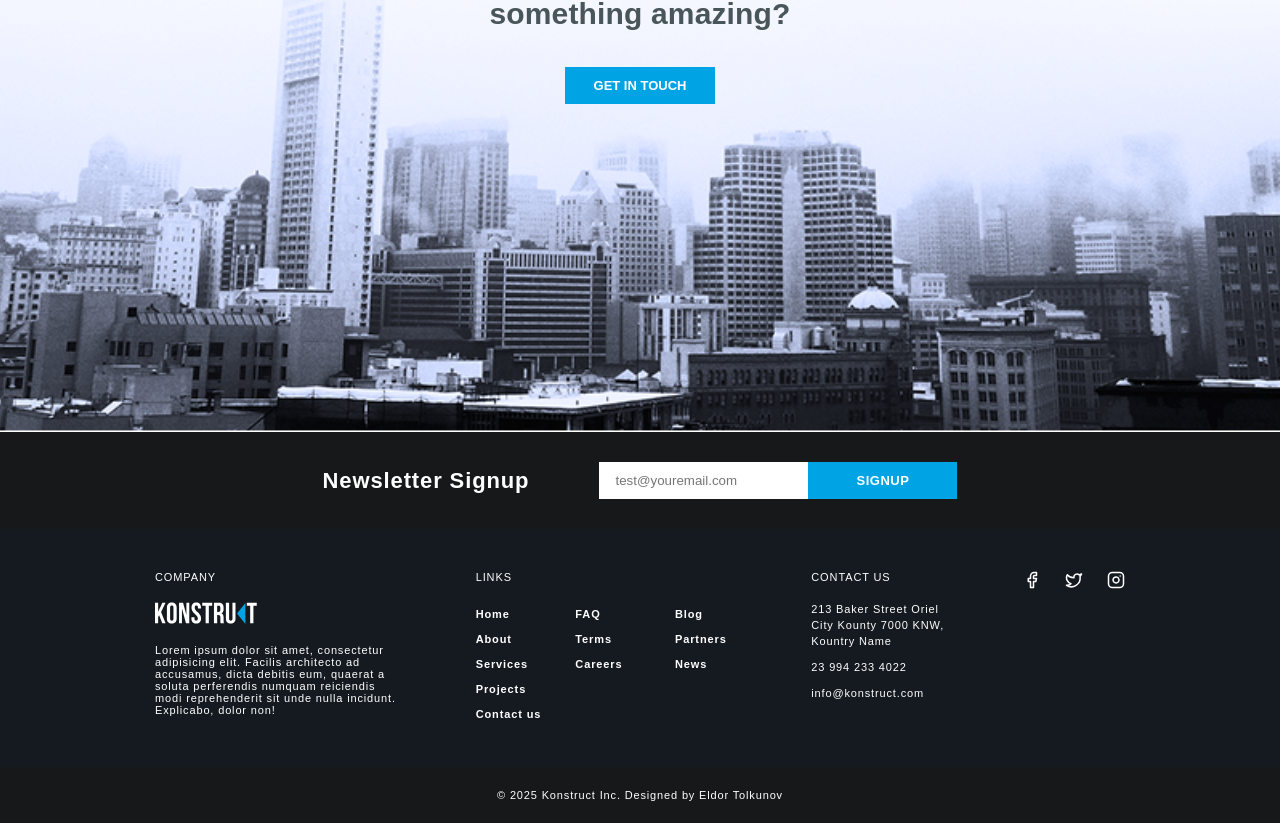
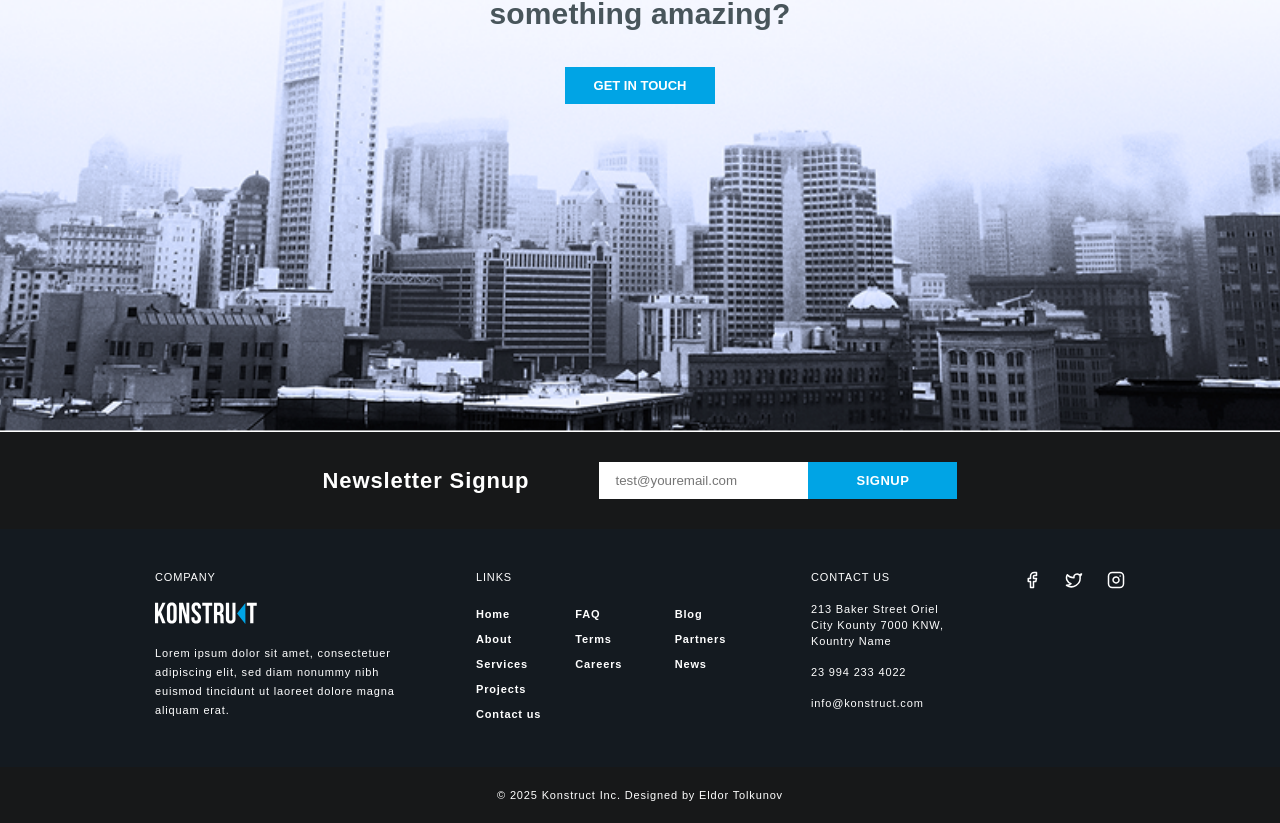
Before and after one commit to kot63328-lgtm/konstruct, a React (Vite) app: page / in a window 1280 px wide. Shown: the part 2235-3058 px from the top of the page. Built offline with nearby package versions, Linux system fonts and the light colour scheme.

Commit message:
fix: bug

```diff
--- a/src/components/Footer/Footer.css
+++ b/src/components/Footer/Footer.css
@@ -15,16 +15,17 @@
   }
 
   .footer__subtitle {
+    font-size: 11px;
     font-weight: 400;
-    font-size: 11px;
-    letter-spacing: 0.08em;
+    letter-spacing: 0.85px;
     color: #fff;
     margin-bottom: 19px;
   }
 
   .footer__desc {
+    font-size: 11px;
     font-weight: 400;
-    font-size: 11px;
+    line-height: 173%;
     letter-spacing: 0.85px;
     color: #fff;
     margin-top: 15px;
@@ -37,10 +38,10 @@
   }
 
   .footer__link {
+    font-size: 11px;
     font-weight: 600;
-    font-size: 11px;
     line-height: 227%;
-    letter-spacing: 0.08em;
+    letter-spacing: 0.85px;
     color: #fff;
   }
 
@@ -48,17 +49,23 @@
     text-decoration: underline;
   }
 
+  .footer__inner {
+    display: flex;
+    flex-direction: column;
+    gap: 15px;
+  }
+
   .footer__contact {
     max-width: 141px;
     width: 100%;
   }
 
-.footer__addres,
+  .footer__address,
   .footer__tel,
   .footer__email {
     display: block;
+    font-size: 11px;
     font-weight: 400;
-    font-size: 11px;
     line-height: 145%;
     letter-spacing: 0.85px;
     color: #fff;
@@ -70,20 +77,14 @@
     text-decoration: underline;
   }
 
-.footer__inner {
+  .footer__social {
     display: flex;
-    flex-direction: column;
-    gap: 10px;
+    align-items: center;
+    gap: 24px;
   }
 
-.footer__social {
-    gap: 24px;
-    display: flex;
-    align-items: center;
-}
-
-.footer__social-item {
-    color: white;
+  .footer__social-link {
+    color: #fff;
   }
 
   .footer__bottom {
@@ -92,8 +93,8 @@
   }
 
   .footer__copy {
+    font-size: 11px;
     font-weight: 400;
-    font-size: 11px;
     letter-spacing: 0.85px;
     color: #fff;
     text-align: center;
@@ -110,7 +111,6 @@
   @media (max-width: 425px) {
     .footer__wrapper {
       grid-template-columns: 1fr;
-        gap: 10px;
     }
     .footer__links {
       grid-template-columns: 1fr;
--- a/src/components/Footer/Footer.jsx
+++ b/src/components/Footer/Footer.jsx
@@ -10,16 +10,17 @@ const Footer = () => {
                     <div className='footer__wrapper'>
                         <div className='footer__info'>
                             <h3 className='footer__subtitle'>COMPANY</h3>
-
                             <img
                                 className='footer__img'
-                            src="/logo-light.svg"
-                            alt="Footer logo image"
+                                src='/logo-light.svg'
+                                alt='Footer logo image'
                                 width={102}
                                 height={23}
                             />
                             <p className='footer__desc'>
-                            Lorem ipsum dolor sit amet, consectetur adipisicing elit. Facilis architecto ad accusamus, dicta debitis eum, quaerat a soluta perferendis numquam reiciendis modi reprehenderit sit unde nulla incidunt. Explicabo, dolor non!
+                                Lorem ipsum dolor sit amet, consectetuer adipiscing elit, sed
+                                diam nonummy nibh euismod tincidunt ut laoreet dolore magna
+                                aliquam erat.
                             </p>
                         </div>
 
@@ -29,43 +30,65 @@ const Footer = () => {
                             <div className='footer__links'>
                                 <ul className='footer__list'>
                                     <li className='footer__item'>
-                                    <a className='footer__link' href="#">Home</a>
+                                        <a className='footer__link' href='#'>
+                                            Home
+                                        </a>
                                     </li>
                                     <li className='footer__item'>
-                                    <a className='footer__link' href="#">About</a>
+                                        <a className='footer__link' href='#'>
+                                            About
+                                        </a>
                                     </li>
                                     <li className='footer__item'>
-                                    <a className='footer__link' href="#">Services</a>
+                                        <a className='footer__link' href='#'>
+                                            Services
+                                        </a>
                                     </li>
                                     <li className='footer__item'>
-                                    <a className='footer__link' href="#">Projects</a>
+                                        <a className='footer__link' href='#'>
+                                            Projects
+                                        </a>
                                     </li>
                                     <li className='footer__item'>
-                                    <a className='footer__link' href="#">Contact us</a>
+                                        <a className='footer__link' href='#'>
+                                            Contact us
+                                        </a>
                                     </li>
                                 </ul>
 
                                 <ul className='footer__list'>
                                     <li className='footer__item'>
-                                    <a className='footer__link' href="#">FAQ</a>
+                                        <a className='footer__link' href='#'>
+                                            FAQ
+                                        </a>
                                     </li>
                                     <li className='footer__item'>
-                                    <a className='footer__link' href="#">Terms</a>
+                                        <a className='footer__link' href='#'>
+                                            Terms
+                                        </a>
                                     </li>
                                     <li className='footer__item'>
-                                    <a className='footer__link' href="#">Careers</a>
+                                        <a className='footer__link' href='#'>
+                                            Careers
+                                        </a>
                                     </li>
                                 </ul>
 
                                 <ul className='footer__list'>
                                     <li className='footer__item'>
-                                    <a className='footer__link' href="#">Blog</a>
+                                        <a className='footer__link' href='#'>
+                                            Blog
+                                        </a>
                                     </li>
                                     <li className='footer__item'>
-                                    <a className='footer__link' href="#">Partners</a>
+                                        <a className='footer__link' href='#'>
+                                            Partners
+                                        </a>
                                     </li>
                                     <li className='footer__item'>
-                                    <a className='footer__link' href="#">News</a>
+                                        <a className='footer__link' href='#'>
+                                            News
+                                        </a>
                                     </li>
                                 </ul>
                             </div>
@@ -74,16 +97,19 @@ const Footer = () => {
                         <div className='footer__contact'>
                             <h3 className='footer__subtitle'>CONTACT US</h3>
                             <div className='footer__inner'>
-                            <address className='footer__addres' >
+                                <address className='footer__address'>
                                     213 Baker Street Oriel City Kounty 7000 KNW, Kountry Name
                                 </address>
-                            <a className='footer__tel'
-                                href="tel:+239942334022"
-                                target='_blank'>
+                                <a
+                                    className='footer__tel'
+                                    href='tel:+239942334022'
+                                    target='_blank'
+                                >
                                     23 994 233 4022
                                 </a>
-                            <a className='footer__email'
-                                href="mailto:info@konstruct.com"
+                                <a
+                                    className='footer__email'
+                                    href='mailto:info@konstruct.com'
                                     target='_blank'
                                 >
                                     info@konstruct.com
@@ -91,19 +117,20 @@ const Footer = () => {
                             </div>
                         </div>
 
+
                         <ul className='footer__social'>
                             <li className='footer__social-item'>
-                            <a className='footer__social-link' href="#">
+                                <a className='footer__social-link' href='#'>
                                     <Facebook width={18} height={18} />
                                 </a>
                             </li>
                             <li className='footer__social-item'>
-                            <a className='footer__social-link' href="#">
+                                <a className='footer__social-link' href='#'>
                                     <Twitter width={18} height={18} />
                                 </a>
                             </li>
                             <li className='footer__social-item'>
-                            <a className='footer__social-link' href="#">
+                                <a className='footer__social-link' href='#'>
                                     <Instagram width={18} height={18} />
                                 </a>
                             </li>
@@ -111,7 +138,8 @@ const Footer = () => {
                     </div>
                 </div>
             </footer>
-        <FooterBottom/>
+
+            <FooterBottom />
         </>
     )
 }
```
Lines whose indentation alone changed are shown as unchanged.
